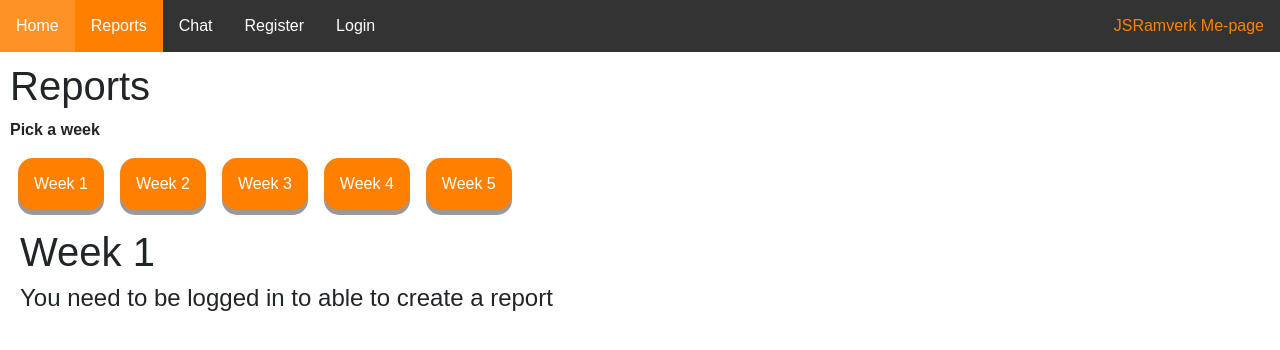
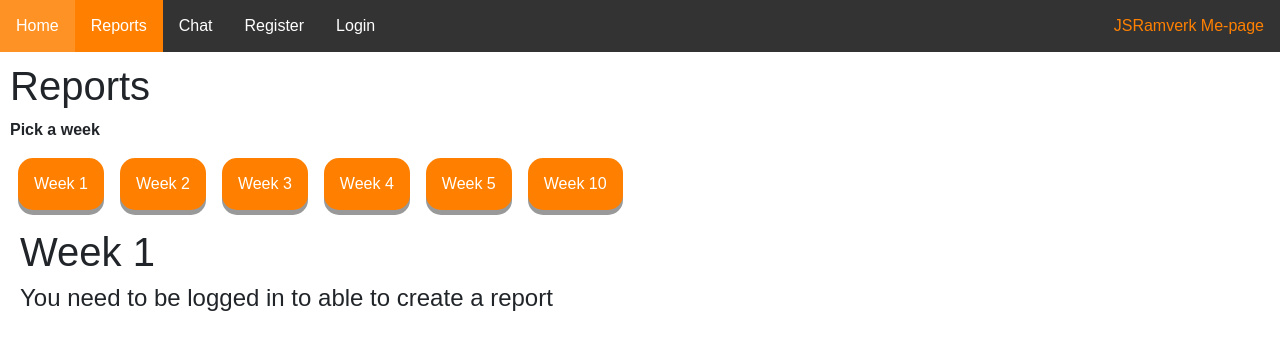
Before and after one commit to markusholmberg/jsramverk, a React (Create React App) app: page /reports/week/1 in a window 1280 px wide. Shown: the top 350 px of the page. Built offline with nearby package versions, Linux system fonts and the light colour scheme; no server answers.

Commit message:
Finished the project

```diff
--- a/src/Components/Reports.jsx
+++ b/src/Components/Reports.jsx
@@ -29,6 +29,9 @@ export default class Reports extends Component {
                       <li>
                         <NavLink activeClassName="activeReport" to="/reports/week/5">Week 5 </NavLink>
                       </li>
+                      <li>
+                        <NavLink activeClassName="activeReport" to="/reports/week/10">Week 10 </NavLink>
+                      </li>
                     </ul>
                     <Route path="/reports/week/:id" component={ReportsView} />
                 </div>
--- a/src/Components/Reports/ReportsView.jsx
+++ b/src/Components/Reports/ReportsView.jsx
@@ -69,7 +69,8 @@ export default class ReportsView extends Component {
         console.log(this.state.report)
         const data = {
             "week": this.props.match.params.id,
-            "report": this.state.report
+            "report": this.state.report,
+            "token": localStorage.getItem("access_token")
         }
         fetch(process.env.REACT_APP_API + "/reports/week/:id", {
             method: "POST",
@@ -84,7 +85,7 @@ export default class ReportsView extends Component {
         this.setState({
             editing: false
         })
-        window.location.reload();
+        // window.location.reload();
     }
 
     onChange = (e) => {
```
